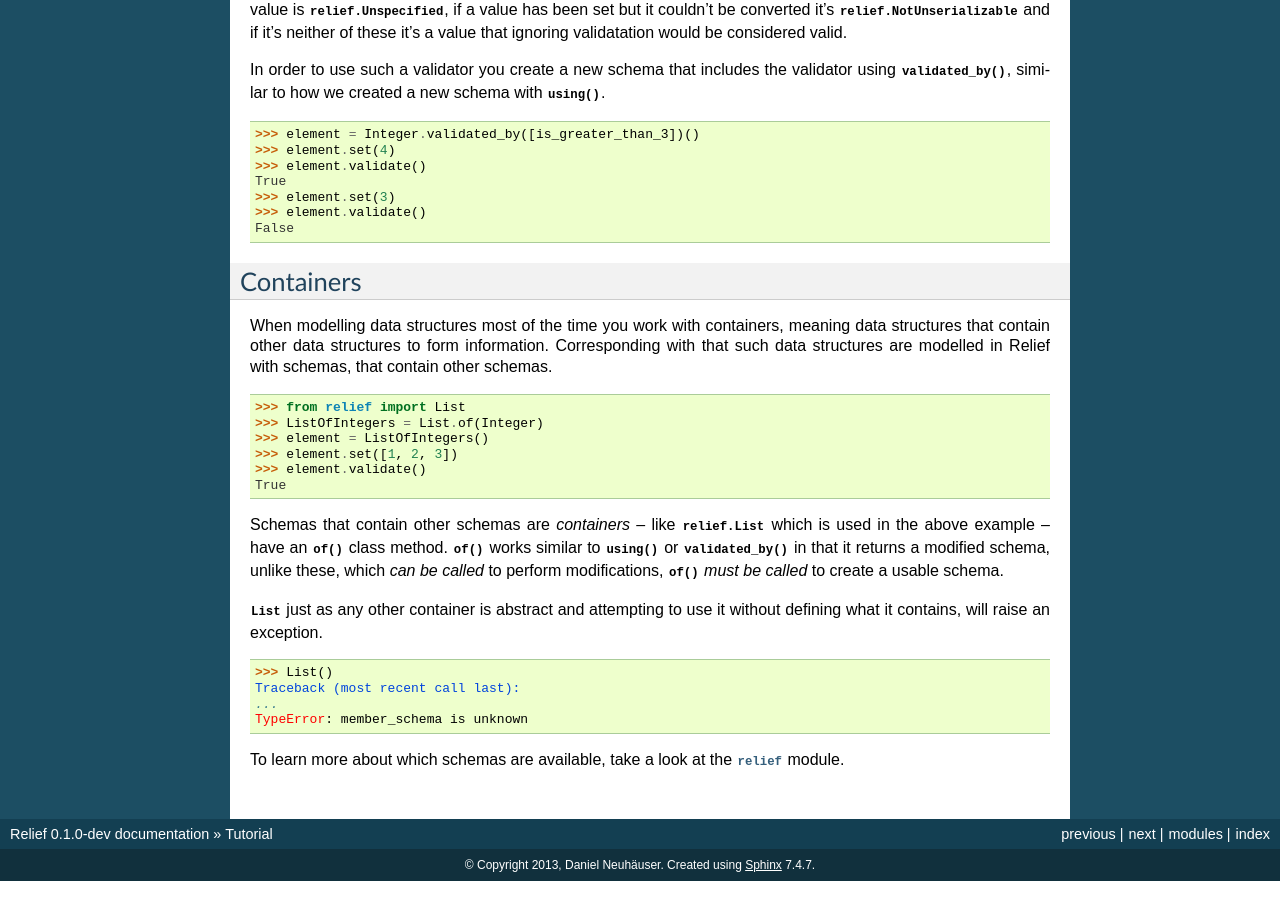
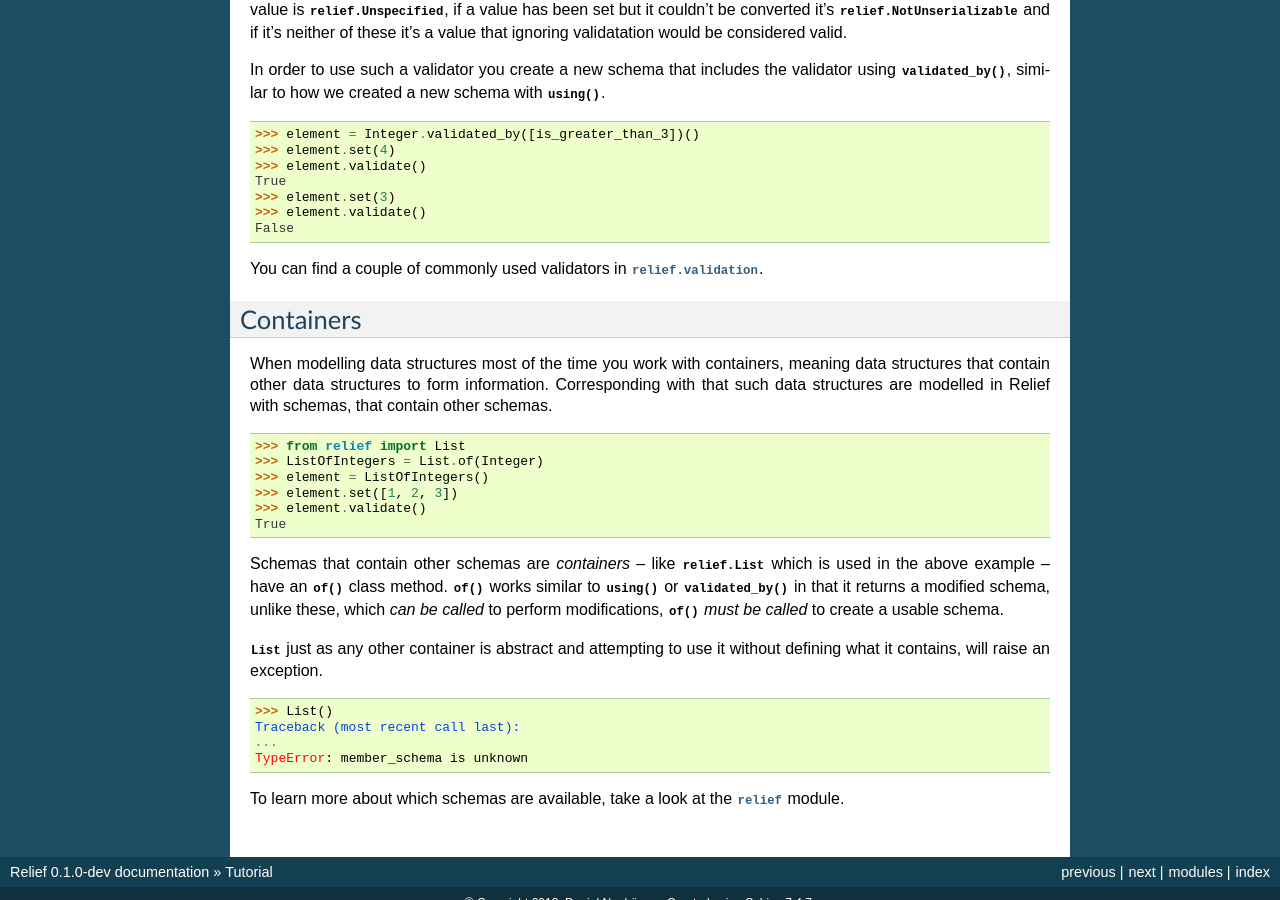
Before and after one commit to DasIch/relief, a Sphinx documentation site: the page built from docs/tutorial.rst, in a window 1280 px wide and 900 px high, scrolled down 1341 px. Built offline with Sphinx 7.4.7, drawn with Linux system fonts in a browser that asks for light colours.

Commit message:
Add note about relief.validation to tutorial

```diff
--- a/docs/tutorial.rst
+++ b/docs/tutorial.rst
@@ -108,6 +108,8 @@ a new schema with :meth:`~relief.Element.using`.
    >>> element.validate()
    False
 
+You can find a couple of commonly used validators in :mod:`relief.validation`.
+
 
 Containers
 ----------
```
